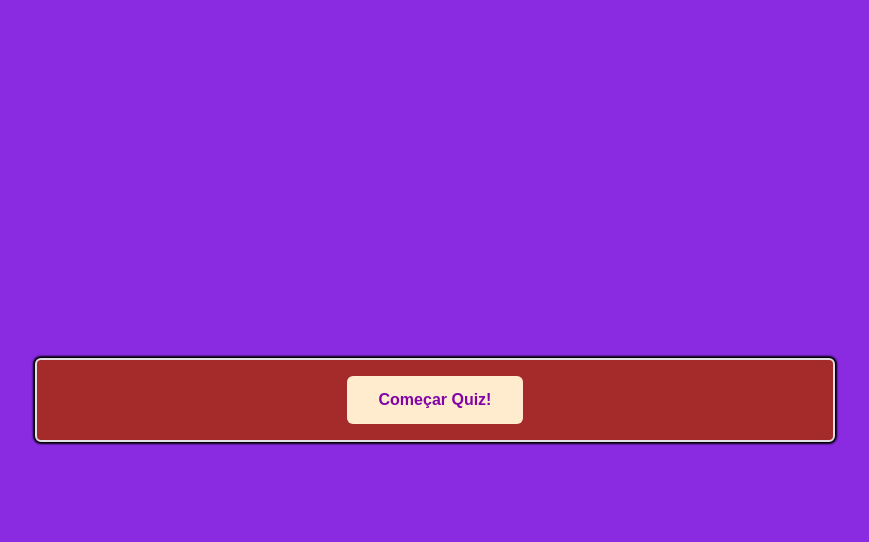
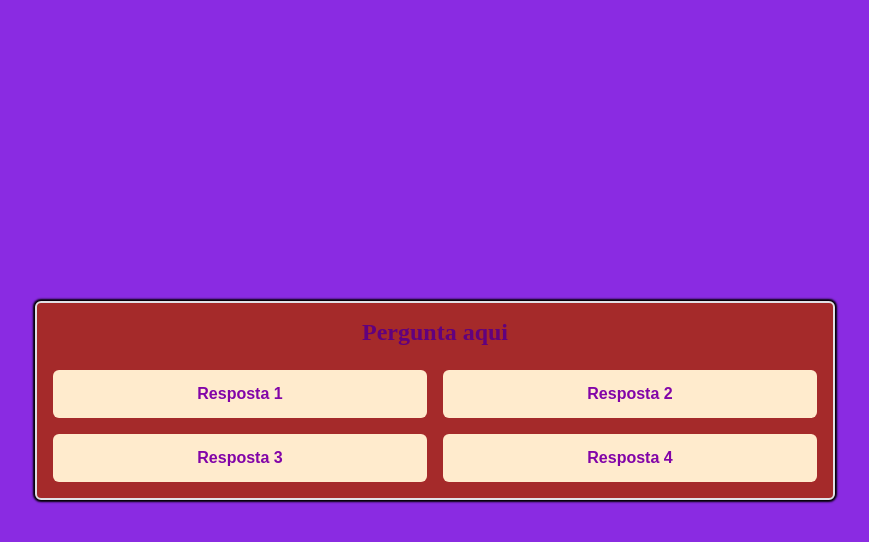
Before and after one commit to isabella-conti/Quiz-xadrez, a plain HTML site: page index.html in a window 1280 px wide. Both pictures are taken after a click on the button "Começar Quiz!". Shown: the whole page, without its empty margins (205-1074 px from the left). Drawn offline with Linux system fonts and the light colour scheme.

Commit message:
clicar botao iniciar quiz

```diff
--- a/index.html
+++ b/index.html
@@ -4,6 +4,7 @@
     <meta charset="UTF-8">
     <meta name="viewport" content="width=device-width, initial-scale=1.0">
     <link rel="stylesheet" href="style.css">
+    <script src="index.js" async></script>
     <title>Quiz</title>
 </head>
 <body>
--- a/index.js
+++ b/index.js
@@ -0,0 +1,10 @@
+const $startGameButton = document.querySelector(".start-quiz")
+const $questionsContainer = document.querySelector(".questions-container")
+
+$startGameButton.addEventListener("click", startGame)
+
+function startGame() {
+    $startGameButton.classList.add("hide")
+    $questionsContainer.classList.remove("hide")
+
+}
```
